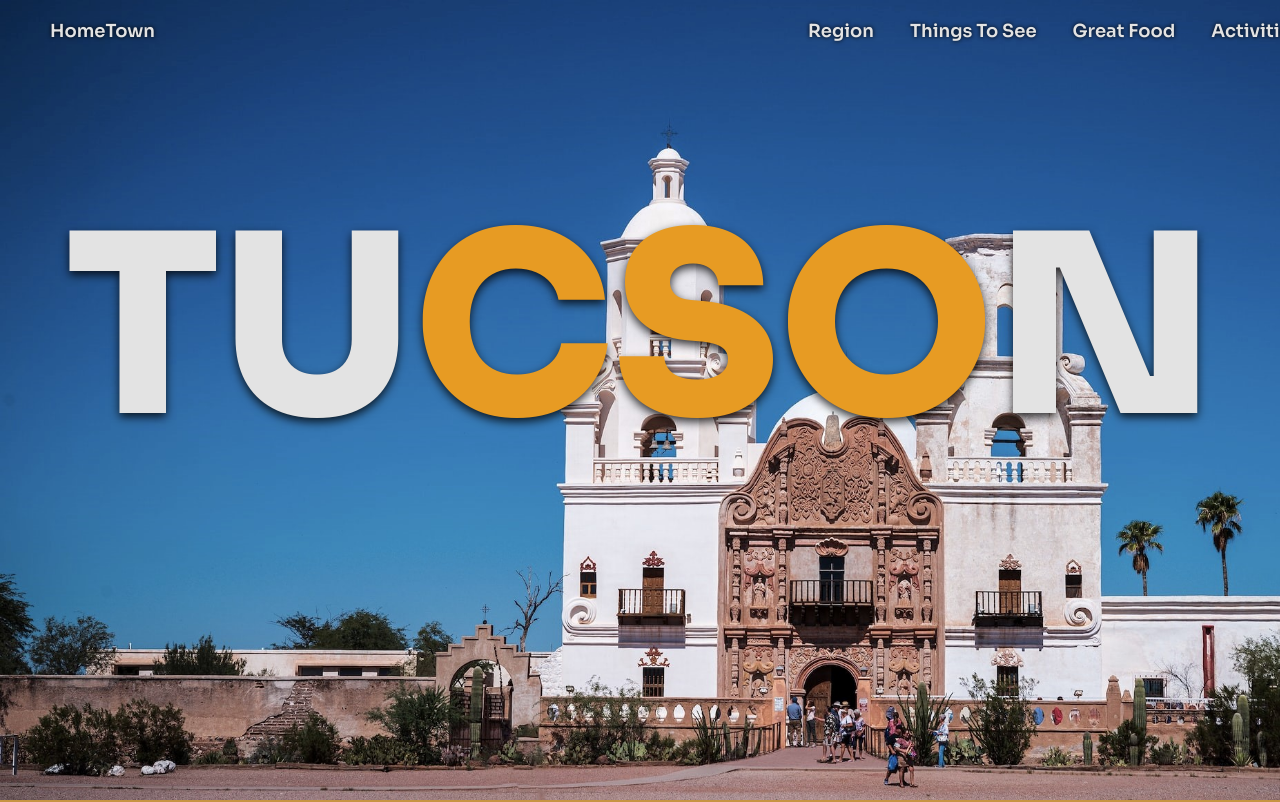
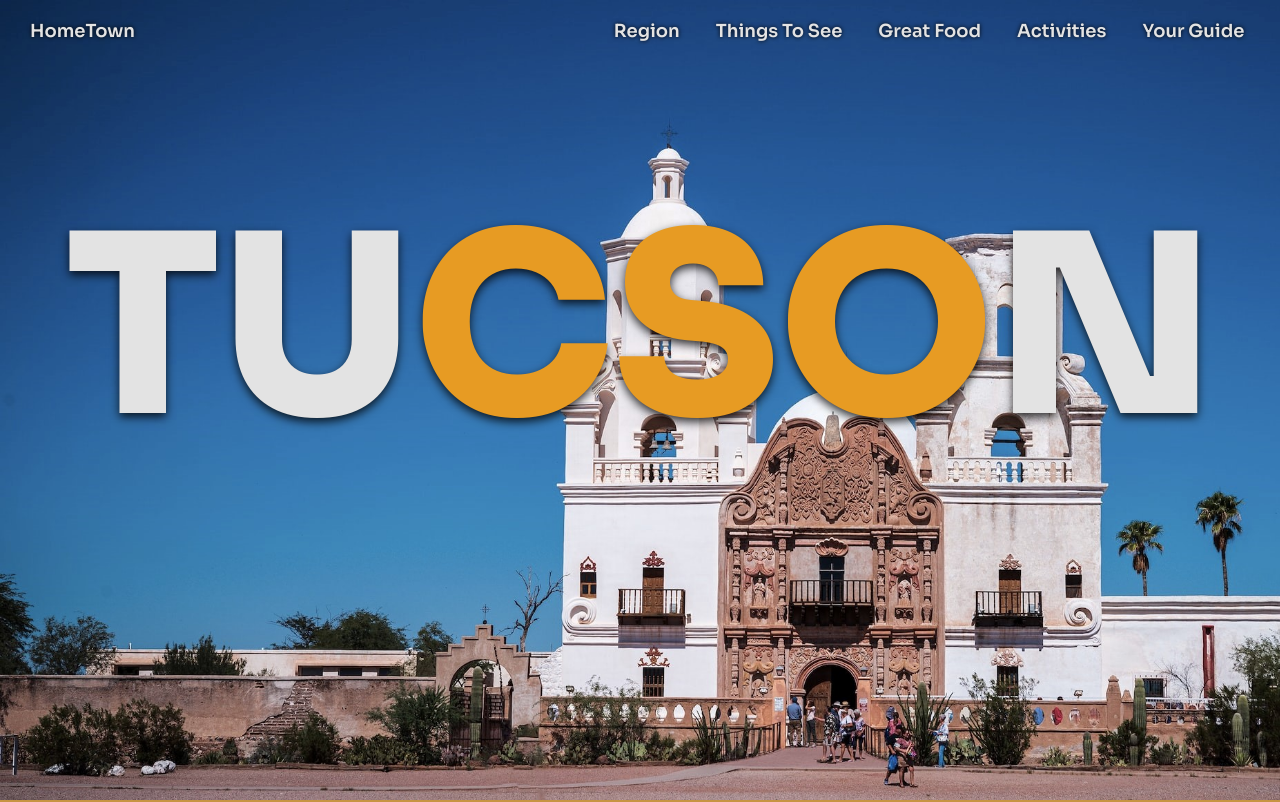
Before and after one commit to AvielDez/Home-Town, a plain HTML site: page index.html in a window 1280 px wide. Shown: the top 802 px of the page. Drawn offline with Linux system fonts and the light colour scheme.

Commit message:
Version 2.0

```diff
--- a/index.html
+++ b/index.html
@@ -12,11 +12,12 @@
 </head>
 <body>
     <header id="hometown" class="scroll-snap">
-        <nav>
-            <div class="home-a-header">
+        <div class="nav-fixed-header">
+            <nav class="nav-container-header" >
+                <div>
                     <a href="#hometown">HomeTown</a>
                 </div>
-            <div class="nav-container-header">
+                <div>
                     <ul>
                         <a href="#region"><li>Region</li></a>
                         <a href="#things-to-see"><li>Things To See</li></a>
@@ -26,6 +27,7 @@
                     </ul>
                 </div>
             </nav>
+         </div>
         <h1>Tu<span class="color-break-header">cso</span>n</h1>
     </header>
     <main>
--- a/styles.css
+++ b/styles.css
@@ -81,29 +81,29 @@ header a:hover{
     font-size: 20px;
     border-bottom: 4px solid var(--light-color);
 }
+
 header ul{
     display: flex;
     gap: 36px;
     list-style-type: none;
 }
 
-.color-break-header{
-    color: var(--bright-orange);
+.nav-fixed-header{
+    position: fixed;
+    top: 0;
+    width: 98%;
+    padding: 20px;
 }
 
 .nav-container-header{ /*Used to keep the Navigation at the top. If I used flex display to align the nav bar items and used 'position: fixed' it would break the 'display: flex'*/
-  position: fixed;
-  top: 20px;
-  left: 60%;
-  width: 100%;
-  z-index: 1;
+  display: flex;
+  justify-content: space-between;
+  align-items: center;
+
 }
 
-.home-a-header{
-    position: fixed;
-    top: 20px;
-    display: inline;
-    margin-left: 40px;
+.color-break-header{
+    color: var(--bright-orange);
 }
 
 /*Main*/
```
Lines whose indentation alone changed are shown as unchanged.
